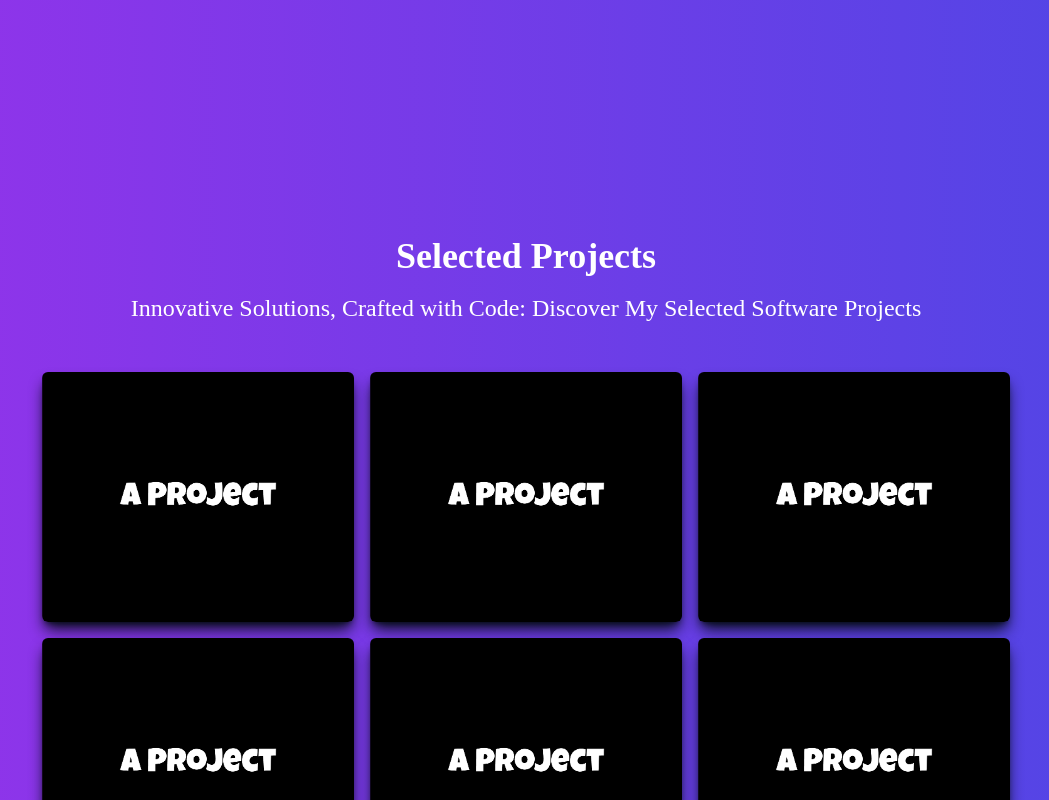
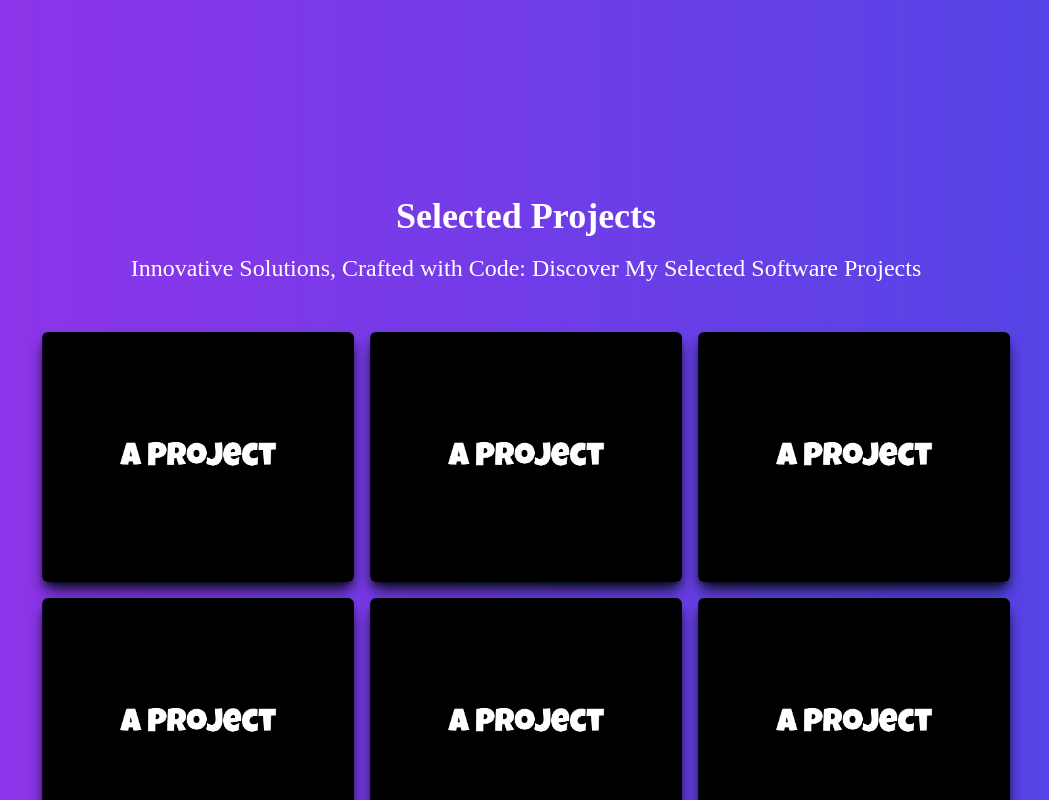
Before and after one commit to yaseenahmed02/Portfolio, a React (Vite) app: page / in a window 1280 px wide. Shown: the part 2280-3080 px from the top of the page, without its empty margins (114-1163 px from the left). Built offline with nearby package versions, Linux system fonts and the light colour scheme.

Commit message:
projects padding

```diff
--- a/src/components/Works.jsx
+++ b/src/components/Works.jsx
@@ -5,7 +5,7 @@ const Works = () => {
   return (
     <div
       name="work"
-      className="w-full bg-gradient-to-r from-purple-600 to-indigo-600 text-white p-4 pt-[100px] pb-16" // Add padding-bottom here
+      className="w-full bg-gradient-to-r from-purple-600 to-indigo-600 text-white p-4 pt-[60px] pb-16" // Add padding-bottom here
     >
       <div className="max-w-[1000px] mx-auto p-4 flex flex-col justify-center w-full">
         <div className="pb-8 w-full flex justify-center items-center flex-col">
```
